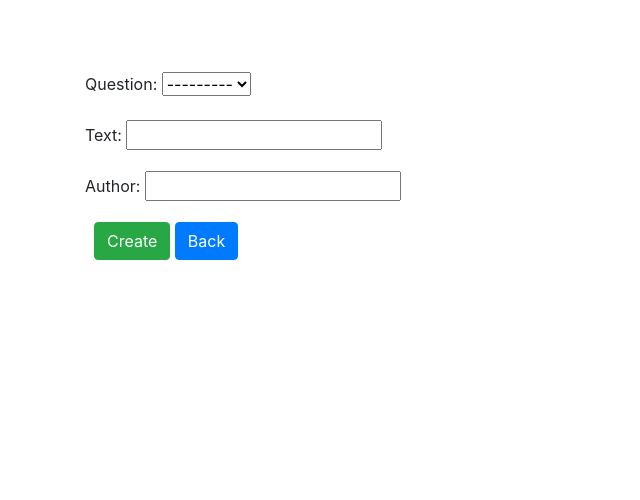
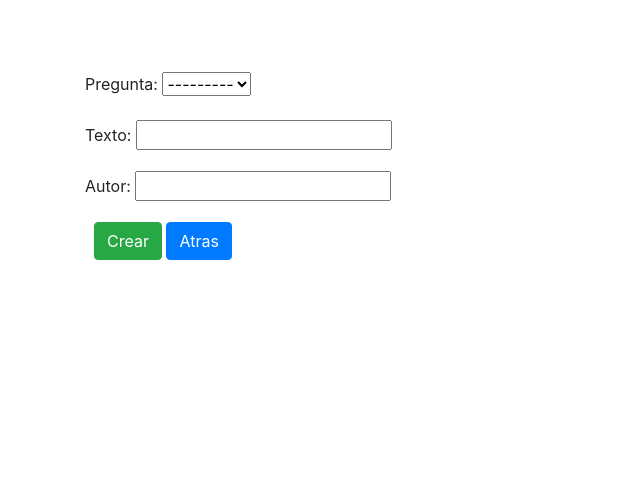
Before and after one commit to Pyla-ArquiSoft/EducacionEstrellaApp, a Django app: page /answercreate/ in a window 1280 px wide. Shown: the part 111-611 px from the top of the page, without its empty margins (0-640 px from the left). Run offline with Django 3.2, Linux system fonts and the light colour scheme; data that the repository does not hold is empty; parts of the project's set-up code (start-up, migrations or seed data) failed here and were passed over; some libraries are stand-ins or nearby versions.

Commit message:
Only Spanish

```diff
--- a/answers/forms.py
+++ b/answers/forms.py
@@ -12,8 +12,8 @@ class AnswerForm(forms.ModelForm):
         ]
 
         labels = {
-            'question' : 'Question',
-            'text' : 'Text',
-            'author' : 'Author',
+            'question' : 'Pregunta',
+            'text' : 'Texto',
+            'author' : 'Autor',
             #'dateTime' : 'Date Time',
         }
--- a/answers/templates/Answer/answerCreate.html
+++ b/answers/templates/Answer/answerCreate.html
@@ -4,9 +4,9 @@
     {% csrf_token %}
     <br>
     {{ form.as_p }}
-    <button type="submit" class="btn btn-success waves-effect waves-light">Create</button>
+    <button type="submit" class="btn btn-success waves-effect waves-light">Crear</button>
     <button type="button" class="btn btn-primary waves-effect waves-light"
-                                onClick=" window.location.href='/answers' ">Back
+                                onClick=" window.location.href='/answers' ">Atras
     </button>
 </form>
 {% endblock %}
--- a/answers/templates/Answer/answers.html
+++ b/answers/templates/Answer/answers.html
@@ -51,7 +51,7 @@
                     <div style="text-align:center;">
                         <button type="button" class="btn btn-primary waves-effect waves-light"
                                 onClick=" window.location.href='/' ">
-                            Back
+                            Atras
                         </button>
                     </div>
 
--- a/godfathers/forms.py
+++ b/godfathers/forms.py
@@ -10,6 +10,6 @@ class GodfatherForm(forms.ModelForm):
         ]
 
         labels = {
-            'student' : 'Student',
-            'godStudent' : 'Text',
+            'student' : 'Estudiante apadrinado',
+            'godStudent' : 'Estudiante padrino',
         }
--- a/godfathers/templates/Godfather/godfathers.html
+++ b/godfathers/templates/Godfather/godfathers.html
@@ -45,7 +45,7 @@
                     <div style="text-align:center;">
                         <button type="button" class="btn btn-primary waves-effect waves-light"
                                 onClick=" window.location.href='/' ">
-                            Back
+                            Atras
                         </button>
                     </div>
 
--- a/questions/forms.py
+++ b/questions/forms.py
@@ -11,7 +11,7 @@ class QuestionForm(forms.ModelForm):
         ]
 
         labels = {
-            'student' : 'Student',
-            'text' : 'Text',
+            'student' : 'Estudiante',
+            'text' : 'Texto',
             #'dateTime' : 'Date Time',
         }
--- a/questions/templates/Question/questionCreate.html
+++ b/questions/templates/Question/questionCreate.html
@@ -4,9 +4,9 @@
     {% csrf_token %}
     <br>
     {{ form.as_p }}
-    <button type="submit" class="btn btn-success waves-effect waves-light">Create</button>
+    <button type="submit" class="btn btn-success waves-effect waves-light">Crear</button>
     <button type="button" class="btn btn-primary waves-effect waves-light"
-                                onClick=" window.location.href='/questions' ">Back
+                                onClick=" window.location.href='/questions' ">Atras
     </button>
 </form>
 {% endblock %}
--- a/questions/templates/Question/questions.html
+++ b/questions/templates/Question/questions.html
@@ -47,7 +47,7 @@
                     <div style="text-align:center;">
                         <button type="button" class="btn btn-primary waves-effect waves-light"
                                 onClick=" window.location.href='/' ">
-                            Back
+                            Atras
                         </button>
                     </div>
 
--- a/reservations/forms.py
+++ b/reservations/forms.py
@@ -11,7 +11,7 @@ class ReservationForm(forms.ModelForm):
         ]
 
         labels = {
-            'godfather' : 'Godfather',
-            'student' : 'Student',
+            'godfather' : 'Padrino',
+            'student' : 'Estudiante que pide la cita',
             #'dateTime' : 'Date Time',
         }
--- a/students/forms.py
+++ b/students/forms.py
@@ -8,5 +8,5 @@ class StudentForm(forms.ModelForm):
             'name',
         ]
         labels = {
-            'name': 'Name',
+            'name': 'Nombre',
         }
--- a/students/templates/Student/students.html
+++ b/students/templates/Student/students.html
@@ -42,7 +42,7 @@
                     <div style="text-align:center;">
                         <button type="button" class="btn btn-primary waves-effect waves-light"
                                 onClick=" window.location.href='/' ">
-                            Back
+                            Atras
                         </button>
                     </div>
 
```
